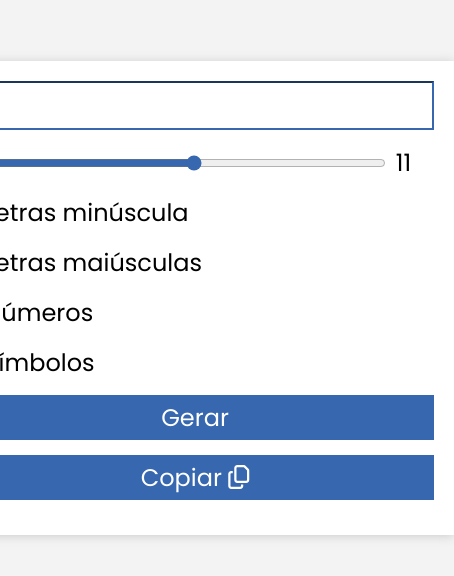
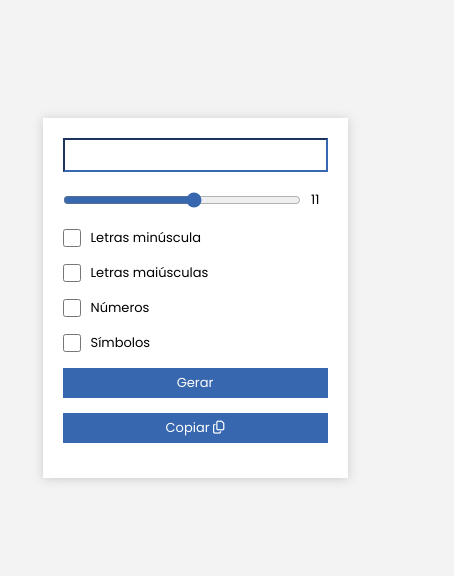
Before and after one commit to Dev-ClaudioGoncalves/gerador-senhas, a plain HTML site: page index.html in a window 390 px wide. Shown: the part 124-700 px from the top of the page, 454 px wide, since content can reach past the window. Drawn offline with Linux system fonts and the light colour scheme.

Commit message:
Update style.css

```diff
--- a/style.css
+++ b/style.css
@@ -60,3 +60,9 @@ button{
   font-size: 16px;
   font-weight: bold;
 }
+
+@media(max-width: 450px){
+  *{
+    font-size: small;
+  }
+}
```
